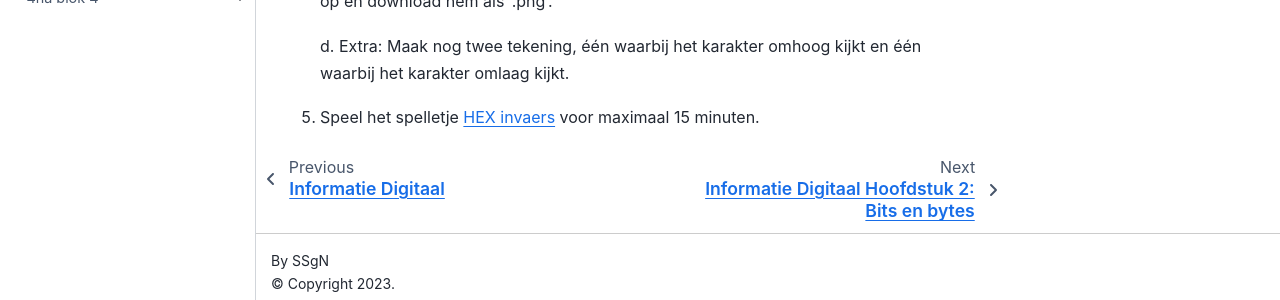
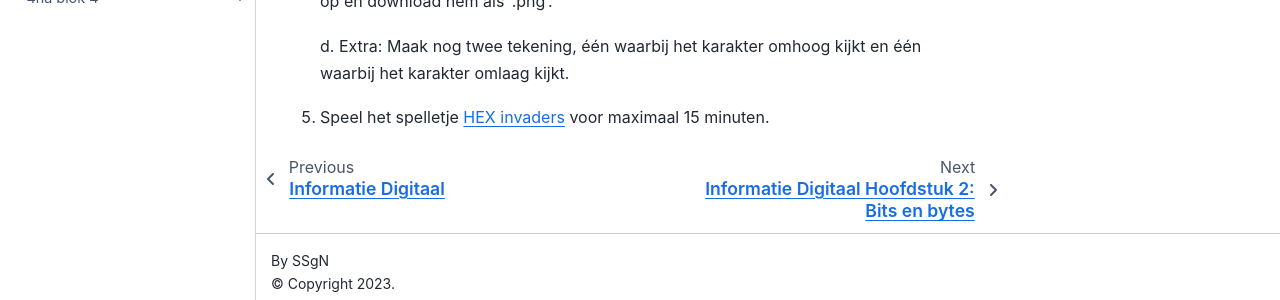
Before and after one commit to JoostvanTiel/informatica, a Jupyter Book: the page built from book/blok2/InfDig/hoofdstuk1.md, in a window 1280 px wide and 900 px high, scrolled down 5247 px. Shown: the part 589-889 px from the top of the window. Built offline with Jupyter Book 1.0.4 settings and Sphinx 7.4.7 and the Sphinx Book theme 1.1.4, drawn with Linux system fonts in a browser that asks for light colours.

Commit message:
Fix typo in HEX invaders game instruction

```diff
--- a/book/blok2/InfDig/hoofdstuk1.md
+++ b/book/blok2/InfDig/hoofdstuk1.md
@@ -221,4 +221,4 @@ Zo kunnen eenvoudige plaatjes worden gemaakt met pixels.
 
    d. Extra: Maak nog twee tekening, één waarbij het karakter omhoog kijkt en één waarbij het karakter omlaag kijkt.
 
-5. Speel het spelletje [HEX invaers](http://www.hexinvaders.com/#) voor maximaal 15 minuten.
+5. Speel het spelletje [HEX invaders](http://www.hexinvaders.com/#) voor maximaal 15 minuten.
```
